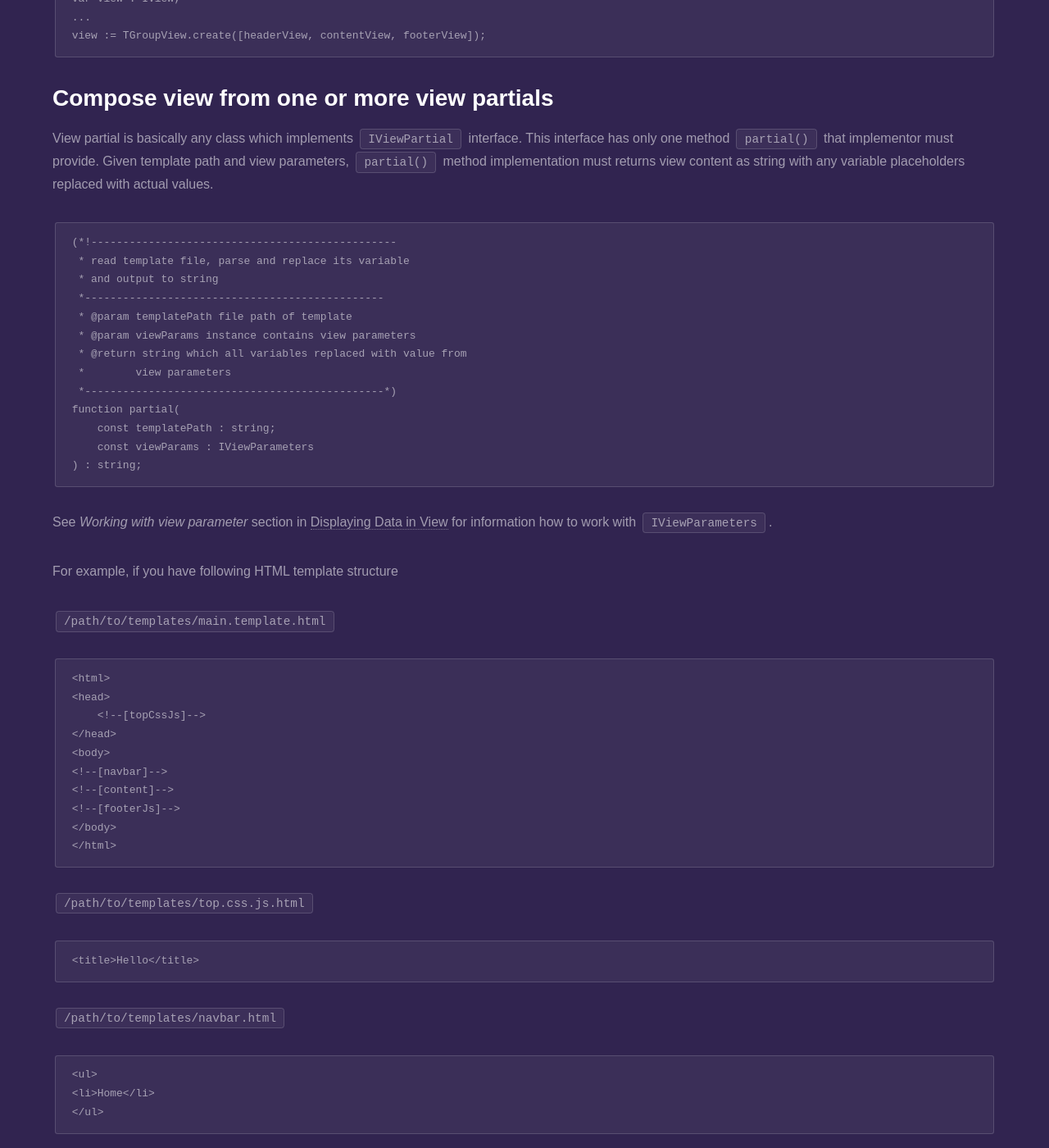
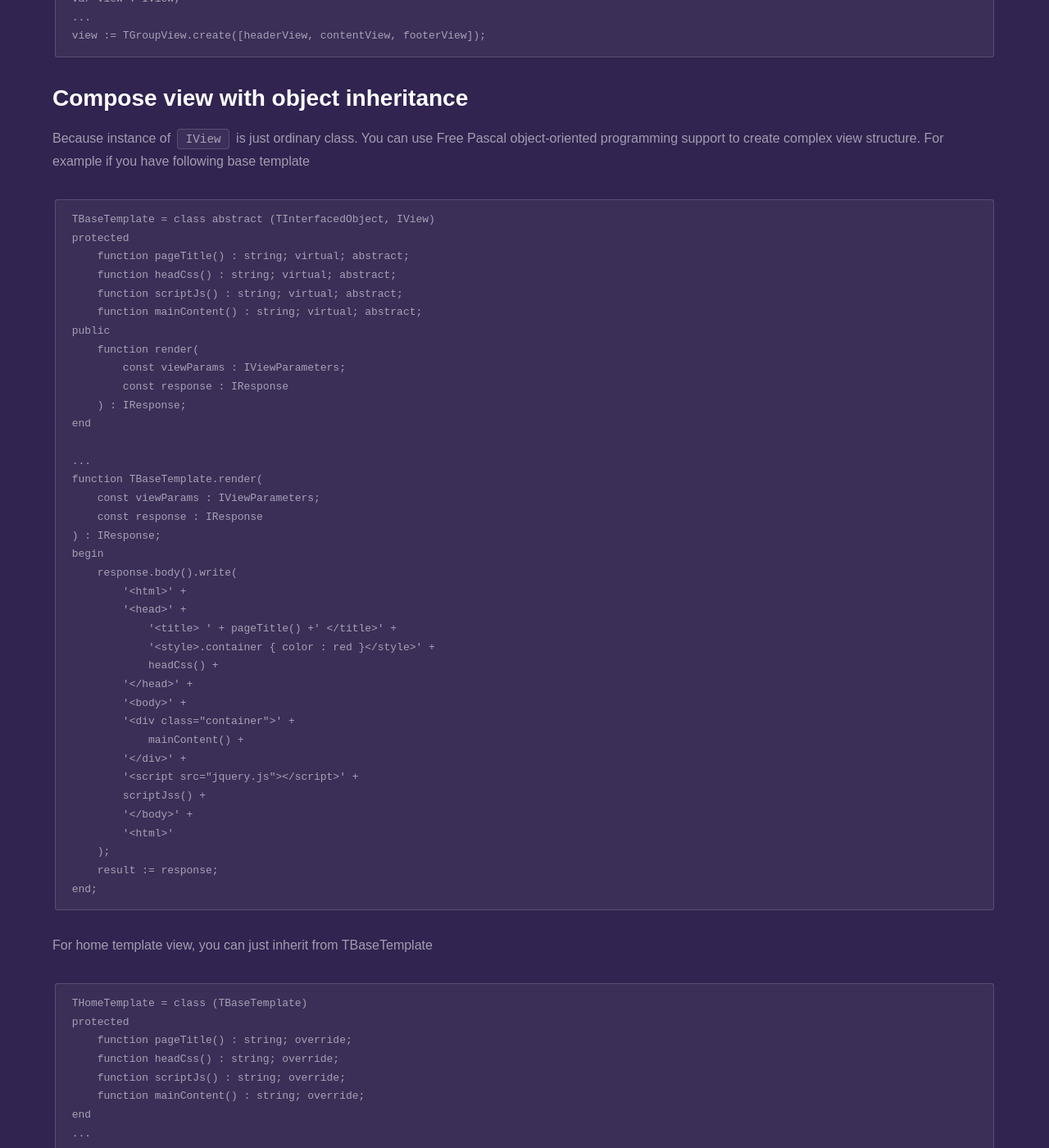
Before and after one commit to fanoframework/fanoframework.github.io, a Jekyll site: the page built from working-with-views/index.md, in a window 1280 px wide and 1400 px high, scrolled down 5390 px. Shown: the whole window at 82% size. Built offline with Jekyll 4.4.1, drawn with Linux system fonts in a browser that asks for light colours; our own code applies the rules of GitHub Pages for plain Markdown files; some of the changed text lies outside the part shown.

Commit message:
improve content on view template

````diff
--- a/working-with-views/index.md
+++ b/working-with-views/index.md
@@ -224,6 +224,85 @@ var view : IView;
 view := TGroupView.create([headerView, contentView, footerView]);
 ```
 
+## Compose view with object inheritance
+Because instance of `IView` is just ordinary class. You can use Free Pascal object-oriented programming support to create complex view structure. For example if you have following base template
+
+```
+TBaseTemplate = class abstract (TInterfacedObject, IView)
+protected
+    function pageTitle() : string; virtual; abstract;
+    function headCss() : string; virtual; abstract;
+    function scriptJs() : string; virtual; abstract;
+    function mainContent() : string; virtual; abstract;
+public
+    function render(
+        const viewParams : IViewParameters;
+        const response : IResponse
+    ) : IResponse;
+end
+
+...
+function TBaseTemplate.render(
+    const viewParams : IViewParameters;
+    const response : IResponse
+) : IResponse;
+begin
+    response.body().write(
+        '<html>' +
+        '<head>' +
+            '<title> ' + pageTitle() +' </title>' +
+            '<style>.container { color : red }</style>' +
+            headCss() +
+        '</head>' +
+        '<body>' +
+        '<div class="container">' +
+            mainContent() +
+        '</div>' +
+        '<script src="jquery.js"></script>' +
+        scriptJss() +
+        '</body>' +
+        '<html>'
+    );
+    result := response;
+end;
+```
+For home template view, you can just inherit from TBaseTemplate
+
+```
+THomeTemplate = class (TBaseTemplate)
+protected
+    function pageTitle() : string; override;
+    function headCss() : string; override;
+    function scriptJs() : string; override;
+    function mainContent() : string; override;
+end
+...
+
+function THomeTemplate.pageTitle() : string;
+begin
+    result := 'Homepage';
+end;
+
+function THomeTemplate.headCss() : string;
+begin
+    //set any CSS required for home template
+    result := '<style>.home { font-size:1em; }</style>';
+end;
+
+function THomeTemplate.scriptJs() : string;
+begin
+    //set any JavaScript code required for home template
+    result := '<script></script>';
+end;
+
+function THomeTemplate.mainContent() :string;
+begin
+    //return main content of home template
+    result := '<p>Home template</p>';
+end;
+```
+For other page that share similar look and feel, just create another view class inherites from `TBaseTemplate`.
+
 ## Compose view from one or more view partials
 
 View partial is basically any class which implements `IViewPartial` interface. This interface has only one method `partial()` that implementor must provide.
````
